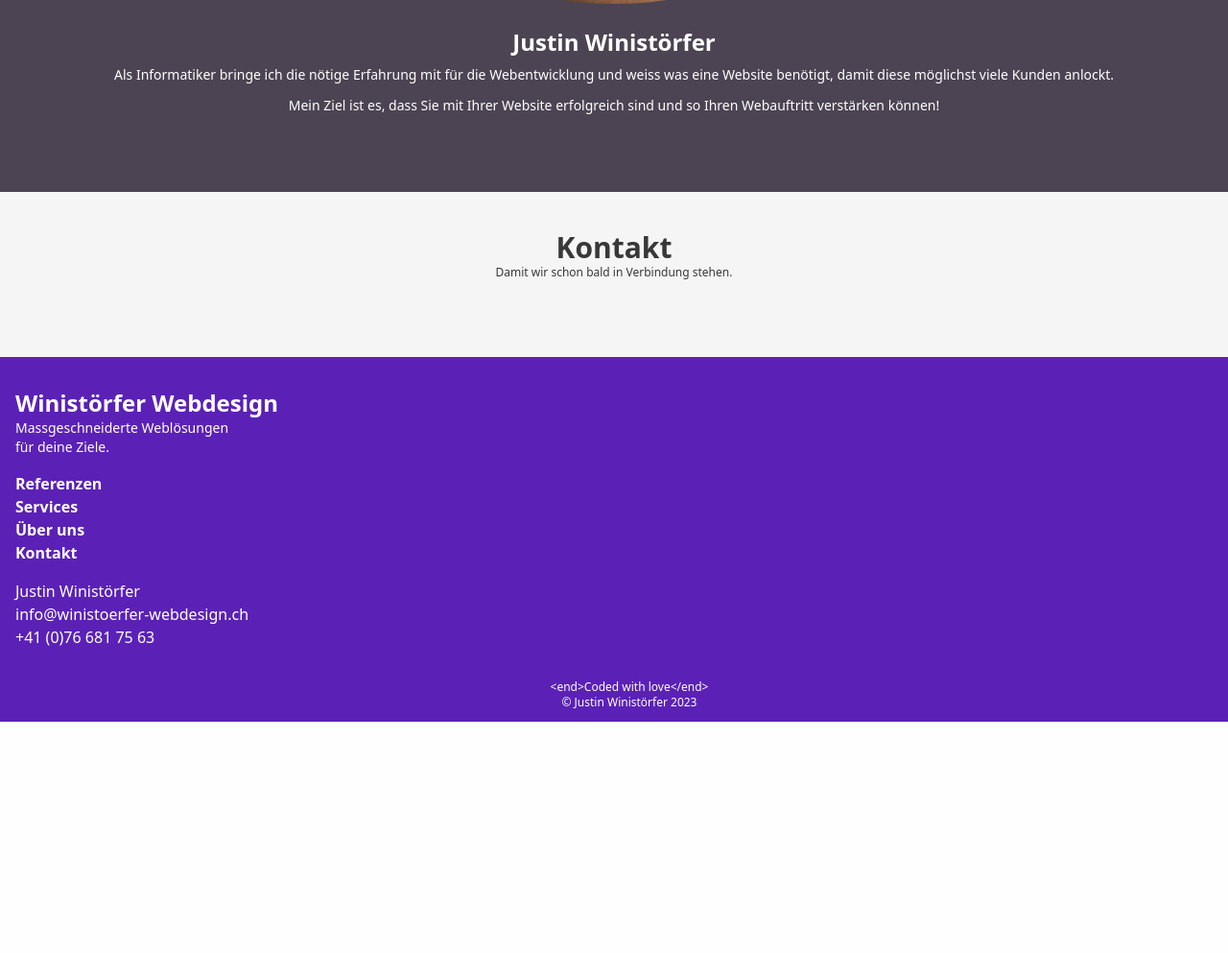
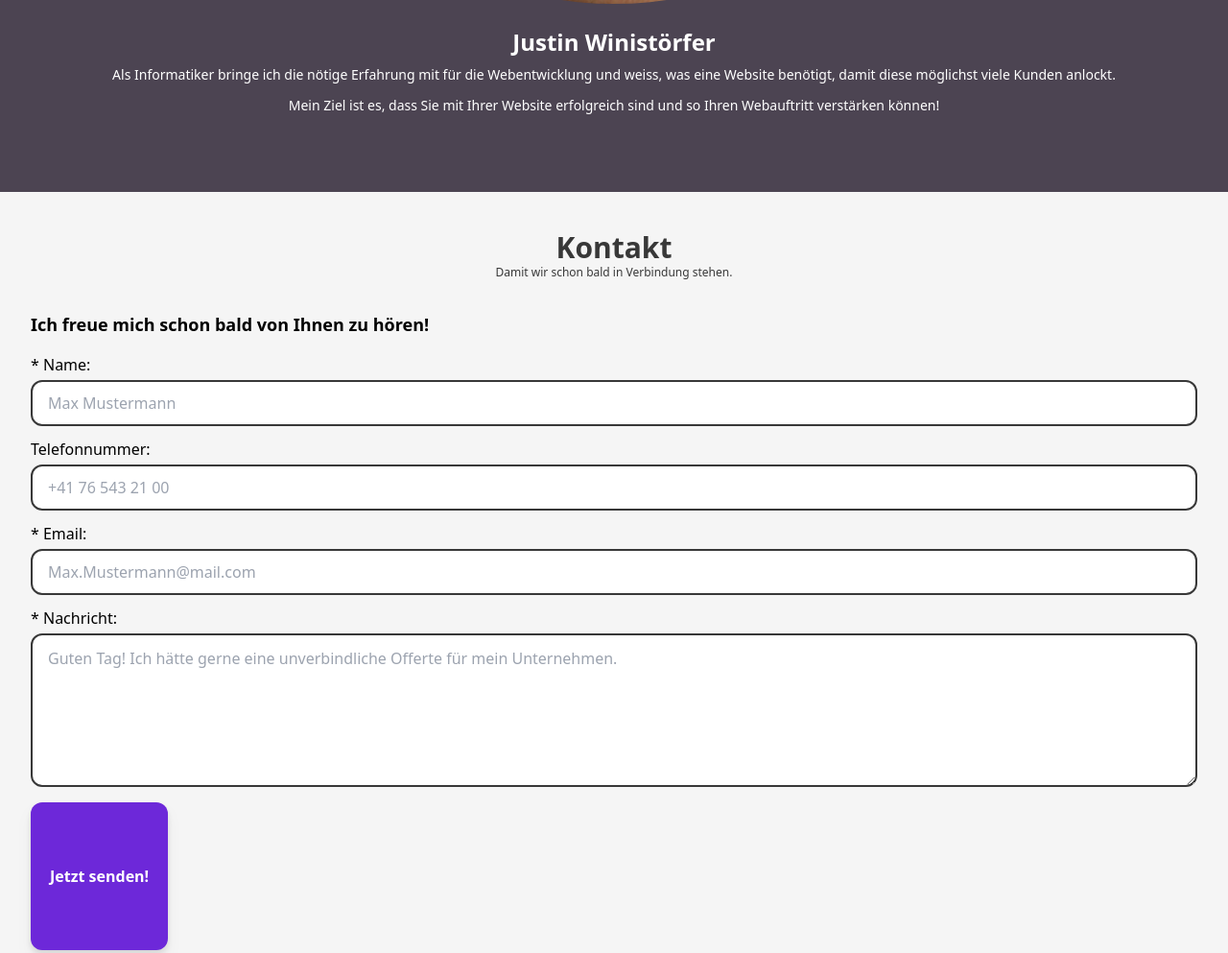
Before and after one commit to jusi-dev/webdesign, a website: page index.html in a window 1280 px wide. Shown: the part 6074-7067 px from the top of the page at 96% size. Before the commit the page ends 6826 px from the top, so only its background shows below. Drawn offline with Linux system fonts and the light colour scheme.

Commit message:
Made changes

```diff
--- a/index.html
+++ b/index.html
@@ -2,7 +2,7 @@
 <html lang="de" class="scroll-smooth">
     <head>
         <meta charset="UTF-8">
-        <title>TendrilSites</title>
+        <title>Winistörfer Webdesign</title>
         <link rel="stylesheet" href="./dist/output.css">
         <meta name="viewport" content="width=device-width, initial-scale=1.0">
         <meta http-equiv="X-UA-Compatible" content="IE=edge">
@@ -155,7 +155,7 @@
             <div class="flex flex-col text-center mx-10 text-white mt-10 justify-center items-center">
                 <div class="rounded-full w-[60vw] h-[60vw] bg-[url('../img/portrait_xs.png')] bg-center bg-no-repeat bg-cover bg-[length:155%]"></div>
                 <h3 class="text-2xl font-semibold mt-6">Justin Winistörfer</h3>
-                <p class="text-sm mt-2">Als Informatiker bringe ich die nötige Erfahrung mit für die Webentwicklung und weiss was eine Website benötigt,
+                <p class="text-sm mt-2">Als Informatiker bringe ich die nötige Erfahrung mit für die Webentwicklung und weiss, was eine Website benötigt,
                     damit diese möglichst viele Kunden anlockt.</p>
                 <p class="text-sm mt-3">Mein Ziel ist es, dass Sie mit Ihrer Website erfolgreich sind und so Ihren Webauftritt verstärken können!</p>
             </div>
@@ -167,6 +167,18 @@
             <div class="text-center text-[#383838]">
                 <h2 class="text-3xl font-bold text-[#383838]">Kontakt</h2>
                 <p class="text-xs">Damit wir schon bald in Verbindung stehen.</p>
+            </div>
+            <div class="mx-8 mt-8" id="form">
+                <p class="text-lg font-semibold">Ich freue mich schon bald von Ihnen zu hören!</p>
+                <p id="namelabel" class="mt-4">* Name:</p>
+                <input type="text" required name="fname" id="fname" placeholder="Max Mustermann" class="mt-1 w-full h-[6vh] rounded-xl border-2 border-[#383838] mx-auto flex px-4">
+                <p class="mt-3">Telefonnummer:</p>
+                <input type="text" name="number" id="number" placeholder="+41 76 543 21 00" class="mt-1 w-full h-[6vh] rounded-xl border-2 border-[#383838] mx-auto flex px-4">
+                <p class="mt-3">* Email:</p>
+                <input type="text" name="mail" id="mail" placeholder="Max.Mustermann@mail.com" class="mt-1 w-full h-[6vh] rounded-xl border-2 border-[#383838] mx-auto flex px-4">
+                <p class="mt-3">* Nachricht:</p>
+                <textarea placeholder="Guten Tag! Ich hätte gerne eine unverbindliche Offerte für mein Unternehmen." name="message" id="message" cols="30" rows="10" class="mt-1 w-full h-[20vh] rounded-xl border-2 border-[#383838] mx-auto flex px-4 pt-3"></textarea>
+                <button class="bg-violet-700 h-[12vw] px-5 text-white rounded-xl font-semibold drop-shadow-lg mt-4 whitespace-pre" id="submitbtn">Jetzt senden!</button>
             </div>
         </div>
 
@@ -193,5 +205,6 @@
                 <p>&#169; Justin Winistörfer 2023</p>
             </div>
         </footer>
+        <script src="./scripts/form.js"></script>
     </body>
 </html>
```
Also changed, not shown: dist/output.css.
